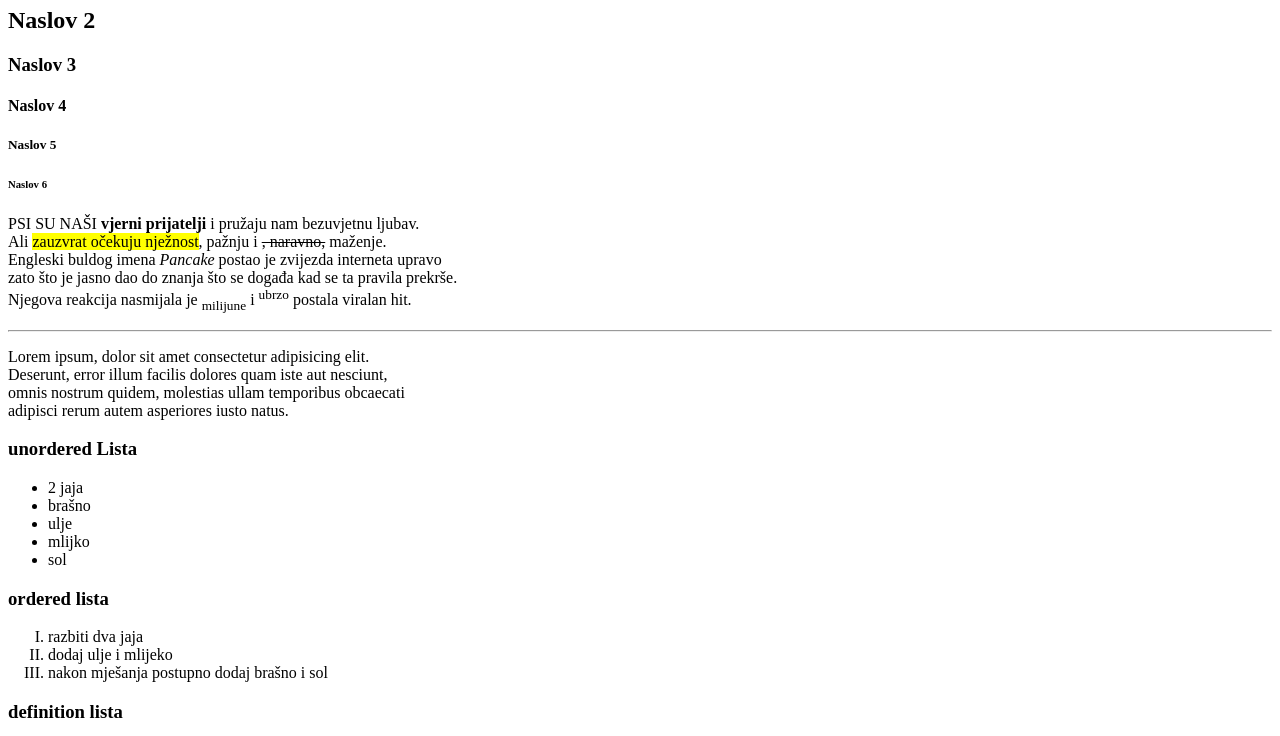
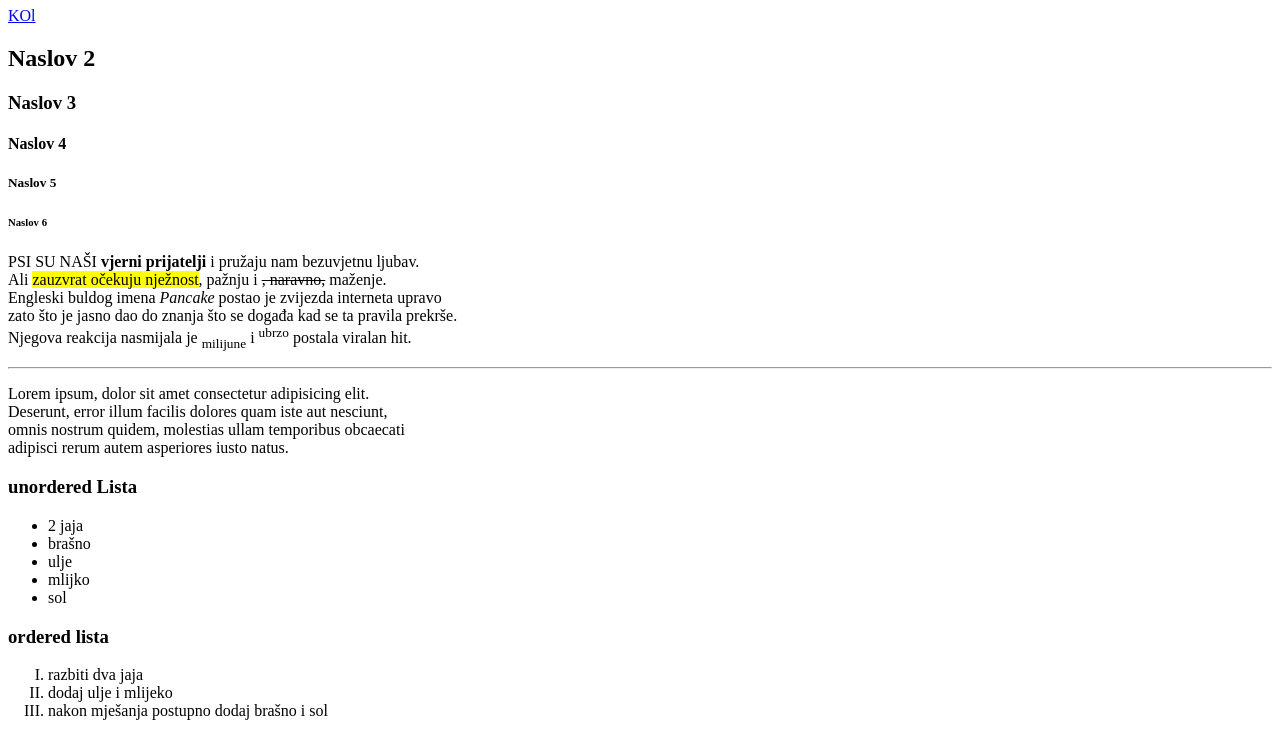
Before and after one commit to topolovactina/WP_topolovac_tina, a plain HTML site: page index.html in a window 1280 px wide. Shown: the part 261-997 px from the top of the page. Drawn offline with Linux system fonts and the light colour scheme.

Commit message:
Kolokvij

```diff
--- a/index.html
+++ b/index.html
@@ -18,7 +18,7 @@
         <LI>5.ZADAĆA</LI>
         <LI>6.ZADAĆA</LI>
     </UL>
-    <h1>Naslov 1</h1>
+    <h1>Naslov 1</h1> <a href="./KOLOKVIJ 1/index.html" target="_blank">KOl</a>
     <h2>Naslov 2</h2>
     <h3>Naslov 3</h3>
     <h4>Naslov 4</h4>
```
Also changed, not shown: 1 other file.
